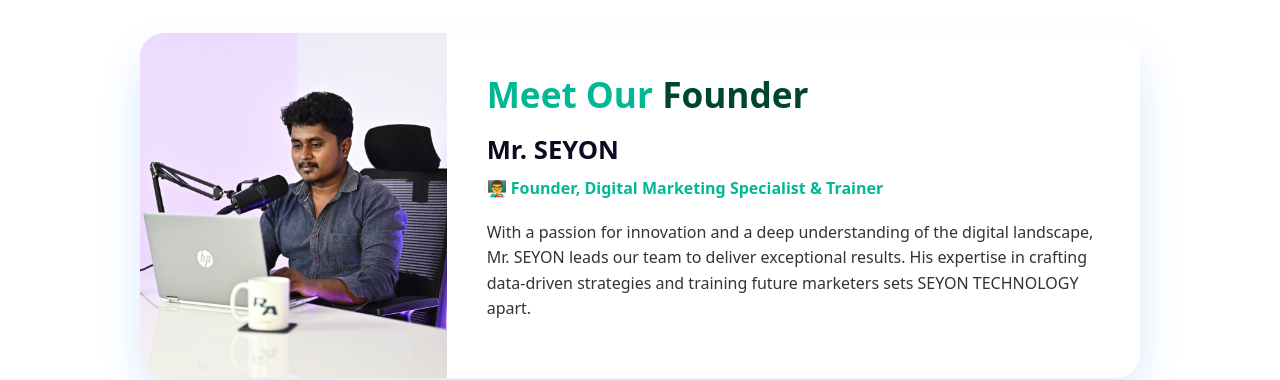
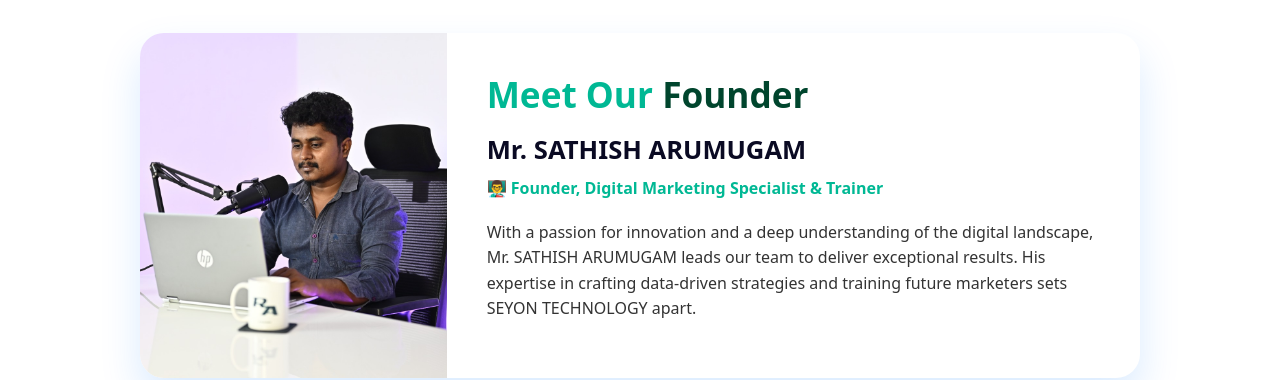
Before and after one commit to zion1905/seyontechnology, a React (Vite) app: page / in a window 1280 px wide. Shown: the part 3480-3860 px from the top of the page. Built offline with nearby package versions, Linux system fonts and the light colour scheme.

Commit message:
add a happy client pages

```diff
--- a/src/pages/FounderSection.jsx
+++ b/src/pages/FounderSection.jsx
@@ -13,10 +13,10 @@
           <h2 className="founder-title">
             Meet Our <span className='founder-highlight'>Founder</span>
           </h2>
-          <h3 className="founder-name">Mr. SEYON</h3>
+          <h3 className="founder-name">Mr. SATHISH ARUMUGAM</h3>
           <p className="founder-role">👨‍🏫 Founder, Digital Marketing Specialist & Trainer</p>
           <p className="founder-bio">
-            With a passion for innovation and a deep understanding of the digital landscape, Mr. SEYON leads our team to deliver exceptional results. His expertise in crafting data-driven strategies and training future marketers sets SEYON TECHNOLOGY apart.
+            With a passion for innovation and a deep understanding of the digital landscape, Mr. SATHISH ARUMUGAM leads our team to deliver exceptional results. His expertise in crafting data-driven strategies and training future marketers sets SEYON TECHNOLOGY apart.
           </p>
         </div>
       </div>
```
